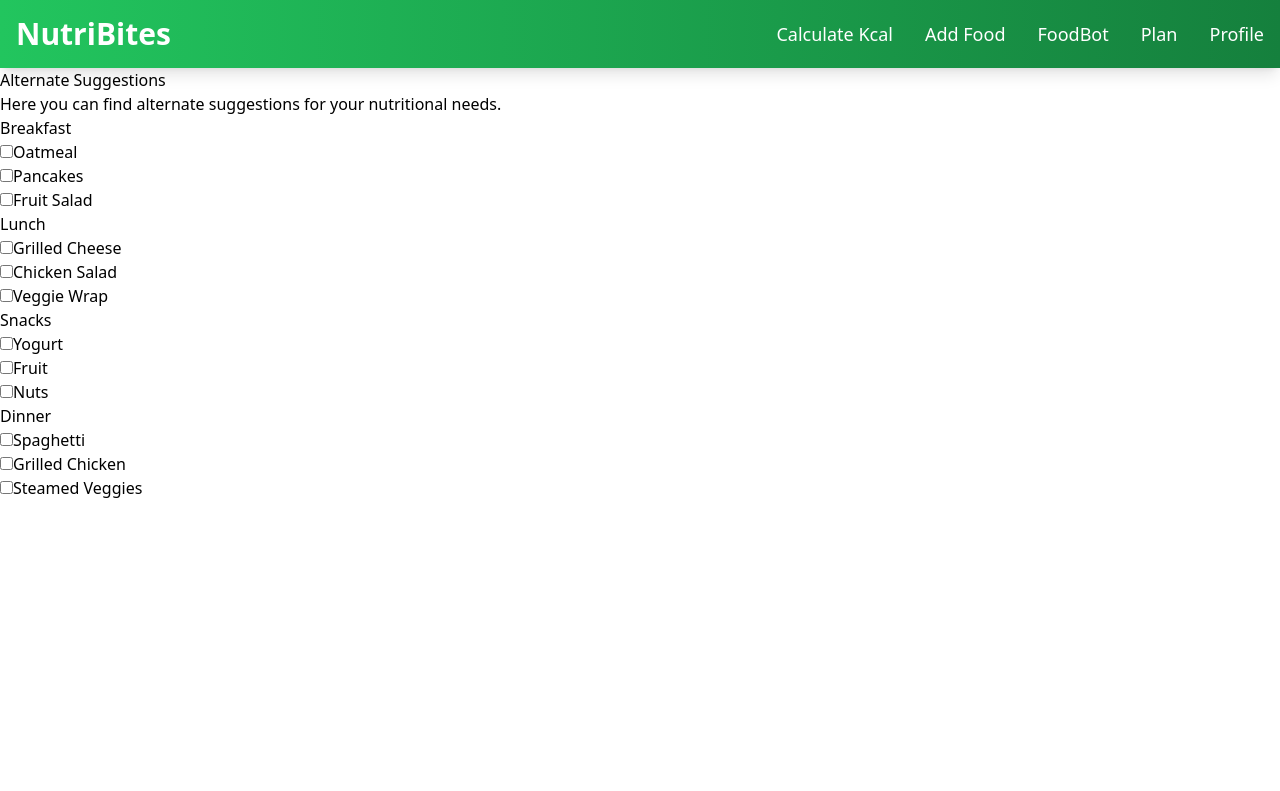
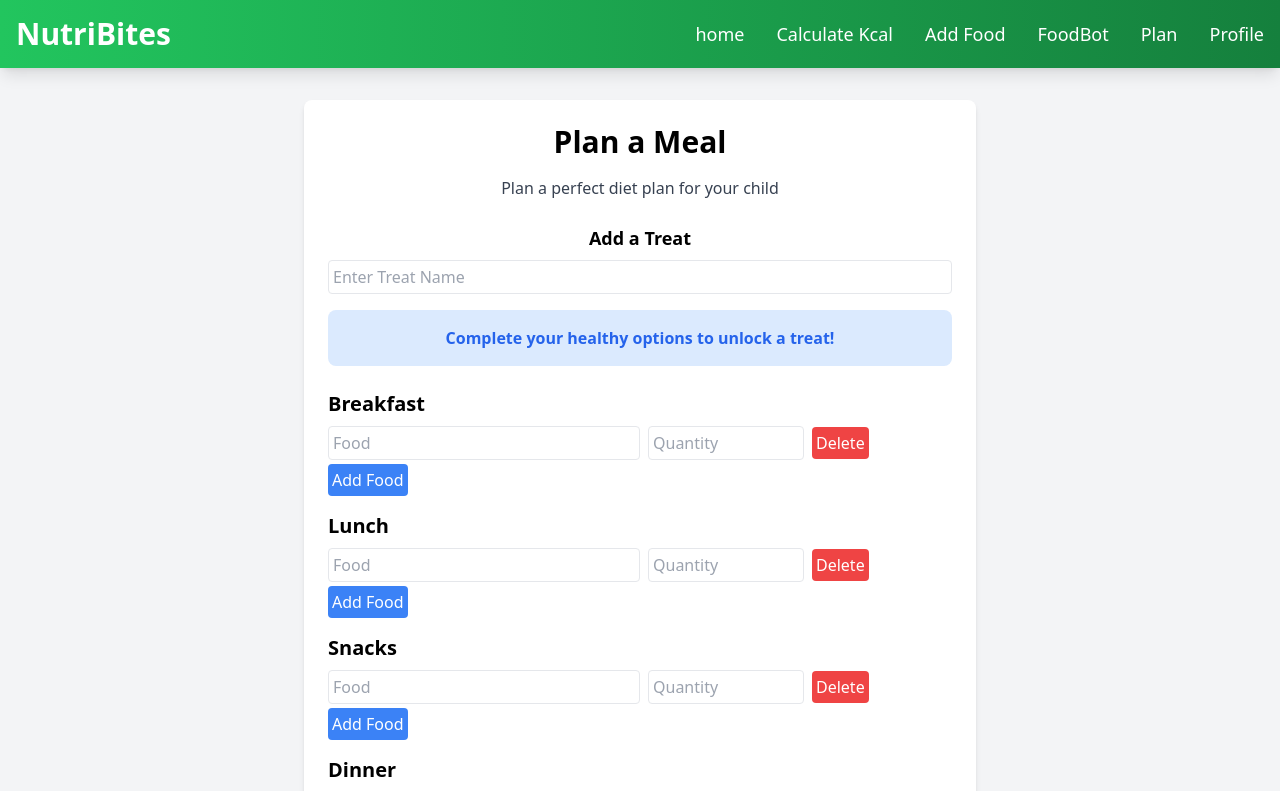
Before and after one commit to abdulfarhath/NutriBites, a React (Vite) app in the folder frontend/: page /plan in a window 1280 px wide. Shown: the top 791 px of the page. Built offline with nearby package versions, Linux system fonts and the light colour scheme.

Commit message:
food plans page

```diff
--- a/frontend/src/components/Navbar.jsx
+++ b/frontend/src/components/Navbar.jsx
@@ -13,6 +13,7 @@ const Navbar = () => {
                     <Link to="/">NutriBites</Link>
                 </div>
                 <ul className="flex space-x-8">
+                <li><Link className="text-white text-lg font-roboto hover:text-green-300 transition duration-300" to="/">home</Link></li>
                     <li><Link className="text-white text-lg font-roboto hover:text-green-300 transition duration-300" to="/calculate-kcal">Calculate Kcal</Link></li>
                     <li><Link className="text-white text-lg font-roboto hover:text-green-300 transition duration-300" to="/add-food">Add Food</Link></li>
                     <li><Link className="text-white text-lg font-roboto hover:text-green-300 transition duration-300" to="/foodbot">FoodBot</Link></li>
--- a/frontend/src/routes/Plan.jsx
+++ b/frontend/src/routes/Plan.jsx
@@ -2,49 +2,174 @@ import React, { useState } from 'react';
 import Navbar from '../components/Navbar';
 
 const Plan = () => {
-    const [checkedItems, setCheckedItems] = useState({});
+    const [categories, setCategories] = useState({
+        breakfast: [{ food: '', quantity: '' }],
+        lunch: [{ food: '', quantity: '' }],
+        snacks: [{ food: '', quantity: '' }],
+        dinner: [{ food: '', quantity: '' }]
+    });
     const [treatUnlocked, setTreatUnlocked] = useState(false);
+    const [planSaved, setPlanSaved] = useState(false);
+    const [eaten, setEaten] = useState({
+        breakfast: [false],
+        lunch: [false],
+        snacks: [false],
+        dinner: [false]
+    });
+    const [treatName, setTreatName] = useState('');
 
-    const categories = {
-        breakfast: ['Oatmeal', 'Pancakes', 'Fruit Salad'],
-        lunch: ['Grilled Cheese', 'Chicken Salad', 'Veggie Wrap'],
-        snacks: ['Yogurt', 'Fruit', 'Nuts'],
-        dinner: ['Spaghetti', 'Grilled Chicken', 'Steamed Veggies']
+    const handleInputChange = (category, index, field, value) => {
+        const newCategories = { ...categories };
+        newCategories[category][index][field] = value;
+        setCategories(newCategories);
     };
 
-    const handleCheckboxChange = (category, item) => {
-        const newCheckedItems = { ...checkedItems, [`${category}-${item}`]: !checkedItems[`${category}-${item}`] };
-        setCheckedItems(newCheckedItems);
+    const handleAddField = (category) => {
+        const newCategories = { ...categories };
+        newCategories[category].push({ food: '', quantity: '' });
+        setCategories(newCategories);
 
-        const allChecked = Object.keys(newCheckedItems).length === Object.keys(categories).reduce((acc, cat) => acc + categories[cat].length, 0) &&
-            Object.values(newCheckedItems).every(value => value);
+        const newEaten = { ...eaten };
+        newEaten[category].push(false);
+        setEaten(newEaten);
+    };
 
-        setTreatUnlocked(allChecked);
+    const handleDeleteField = (category, index) => {
+        const newCategories = { ...categories };
+        newCategories[category].splice(index, 1);
+        setCategories(newCategories);
+
+        const newEaten = { ...eaten };
+        newEaten[category].splice(index, 1);
+        setEaten(newEaten);
+    };
+
+    const handleSavePlan = () => {
+        setPlanSaved(true);
+    };
+
+    const handleEditPlan = () => {
+        setPlanSaved(false);
+    };
+
+    const handleCheckboxChange = (category, index) => {
+        const newEaten = { ...eaten };
+        newEaten[category][index] = !newEaten[category][index];
+        setEaten(newEaten);
+
+        const allEaten = Object.values(newEaten).every(cat =>
+            cat.every(item => item)
+        );
+
+        setTreatUnlocked(allEaten);
     };
 
     return (
-        <div>
+        <div className="min-h-screen bg-gray-100">
             <Navbar />
-            <h1>Alternate Suggestions</h1>
-            <p>Here you can find alternate suggestions for your nutritional needs.</p>
+            <div className="max-w-2xl mx-auto p-6 bg-white rounded-lg shadow-md mt-8">
+                <h1 className="text-3xl font-semibold mb-4 text-center">Plan a Meal</h1>
+                <p className="text-gray-700 text-center mb-6">
+                    Plan a perfect diet plan for your child
+                </p>
+
+                {/* Treat Input Section - Visible only in Edit Mode */}
+                {!planSaved && (
+                    <div className="text-center mb-4">
+                        <h2 className="text-lg font-semibold mb-2">Add a Treat</h2>
+                        <input
+                            type="text"
+                            className="p-1 border rounded w-full"
+                            placeholder="Enter Treat Name"
+                            value={treatName}
+                            onChange={(e) => setTreatName(e.target.value)}
+                        />
+                    </div>
+                )}
+
+                {/* Treat Unlock Message */}
+                <div className="bg-blue-100 p-4 rounded-lg mb-6 text-center">
+                    {treatUnlocked ? (
+                        <span className="text-green-600 font-bold text-xl">
+                            Congratulations! You've unlocked a special treat: {treatName}
+                        </span>
+                    ) : (
+                        <span className="text-blue-600 font-semibold">
+                            Complete your healthy options to unlock a treat!
+                        </span>
+                    )}
+                </div>
+
+                {/* Meal Categories */}
                 {Object.keys(categories).map(category => (
-                <div key={category}>
-                    <h2>{category.charAt(0).toUpperCase() + category.slice(1)}</h2>
-                    {categories[category].map(item => (
-                        <div key={item}>
-                            <label>
+                    <div key={category} className="mb-4">
+                        <h2 className="text-xl font-semibold mb-2">
+                            {category.charAt(0).toUpperCase() + category.slice(1)}
+                        </h2>
+                        {categories[category].map((item, index) => (
+                            <div key={index} className="flex items-center mb-1">
+                                <input
+                                    type="text"
+                                    className="mr-2 p-1 border rounded w-1/2"
+                                    placeholder="Food"
+                                    value={item.food}
+                                    onChange={(e) => handleInputChange(category, index, 'food', e.target.value)}
+                                    disabled={planSaved}
+                                />
+                                <input
+                                    type="text"
+                                    className="mr-2 p-1 border rounded w-1/4"
+                                    placeholder="Quantity"
+                                    value={item.quantity}
+                                    onChange={(e) => handleInputChange(category, index, 'quantity', e.target.value)}
+                                    disabled={planSaved}
+                                />
+                                {!planSaved && (
+                                    <button
+                                        className="mr-2 p-1 bg-red-500 text-white rounded"
+                                        onClick={() => handleDeleteField(category, index)}
+                                    >
+                                        Delete
+                                    </button>
+                                )}
+                                {planSaved && (
                                     <input
                                         type="checkbox"
-                                    checked={checkedItems[`${category}-${item}`] || false}
-                                    onChange={() => handleCheckboxChange(category, item)}
+                                        className="mr-2"
+                                        checked={eaten[category][index]}
+                                        onChange={() => handleCheckboxChange(category, index)}
                                     />
-                                {item}
-                            </label>
+                                )}
                             </div>
                         ))}
+                        {!planSaved && (
+                            <button
+                                className="p-1 bg-blue-500 text-white rounded"
+                                onClick={() => handleAddField(category)}
+                            >
+                                Add Food
+                            </button>
+                        )}
                     </div>
                 ))}
-            {treatUnlocked && <div className="treat">Congratulations! You've unlocked a special treat!</div>}
+
+                {/* Save/Edit Plan Button */}
+                {!planSaved ? (
+                    <button
+                        className="p-2 bg-green-500 text-white rounded mt-4"
+                        onClick={handleSavePlan}
+                    >
+                        Save Plan
+                    </button>
+                ) : (
+                    <button
+                        className="p-2 bg-yellow-500 text-white rounded mt-4"
+                        onClick={handleEditPlan}
+                    >
+                        Edit Plan
+                    </button>
+                )}
+            </div>
         </div>
     );
 };
```
Lines whose indentation alone changed are shown as unchanged.
